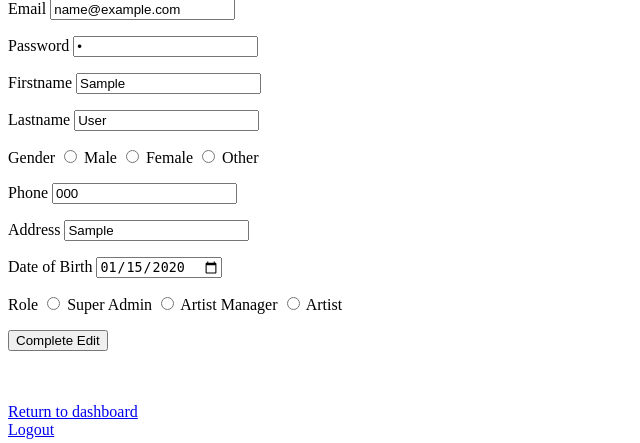
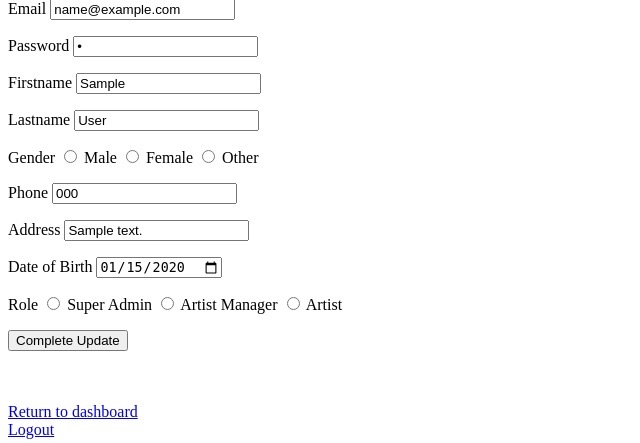
Before and after one commit to Kunjung/Artist-Management-System, a Flask app: template templates/edit_user.html in a window 1280 px wide. Shown: the part 81-524 px from the top of the page, without its empty margins (0-640 px from the left). Run offline with Flask 3, Linux system fonts and the light colour scheme; the template is opened without the code that fills it: most values are stand-ins (such as "Sample title", 1, 10 or a date in 2020); some libraries are stand-ins or nearby versions.

Commit message:
resolved issue in missing characters after space in html input value

```diff
--- a/templates/edit_user.html
+++ b/templates/edit_user.html
@@ -4,19 +4,19 @@
   <form action="{{url_for('edit_user',id=update_user_info['id'])}}" method="post">
     <p>
         <label>Email</label>
-        <input type="text" name="email" id="email" value={{update_user_info['email']}} required>
+        <input type="text" name="email" id="email" value="{{update_user_info['email']}}" required>
     </p>
     <p>
         <label for="password">Password</label>
-        <input type="password" name="password" id="password" value={{update_user_info['password']}} required>
+        <input type="password" name="password" id="password" value="{{update_user_info['password']}}" required>
     </p>
     <p>
         <label>Firstname</label>
-        <input type="text" name="first_name" id="first_name" value={{update_user_info['first_name']}} required>
+        <input type="text" name="first_name" id="first_name" value="{{update_user_info['first_name']}}" required>
     </p>
     <p>
         <label>Lastname</label>
-        <input type="text" name="last_name" id="last_name" value={{update_user_info['last_name']}} required>
+        <input type="text" name="last_name" id="last_name" value="{{update_user_info['last_name']}}" required>
     </p>
     <p>
         <label>Gender</label>
@@ -44,11 +44,11 @@
     </p>
     <p>
         <label>Phone</label>
-        <input type="text" name="phone" id="phone" value={{update_user_info['phone']}} required>
+        <input type="text" name="phone" id="phone" value="{{update_user_info['phone']}}" required>
     </p>
     <p>
         <label>Address</label>
-        <input type="text" name="address" id="address" value={{update_user_info['address']}} required>
+        <input type="text" name="address" id="address" value="{{update_user_info['address']}}" required>
     </p>
     <p>
         <label>Date of Birth</label>
@@ -79,7 +79,7 @@
         <label>Artist</label>
     </p>
     <p>
-        <input type="submit" value="Complete Edit">
+        <input type="submit" value="Complete Update">
     </p>
   </form>
   <br/>
```
